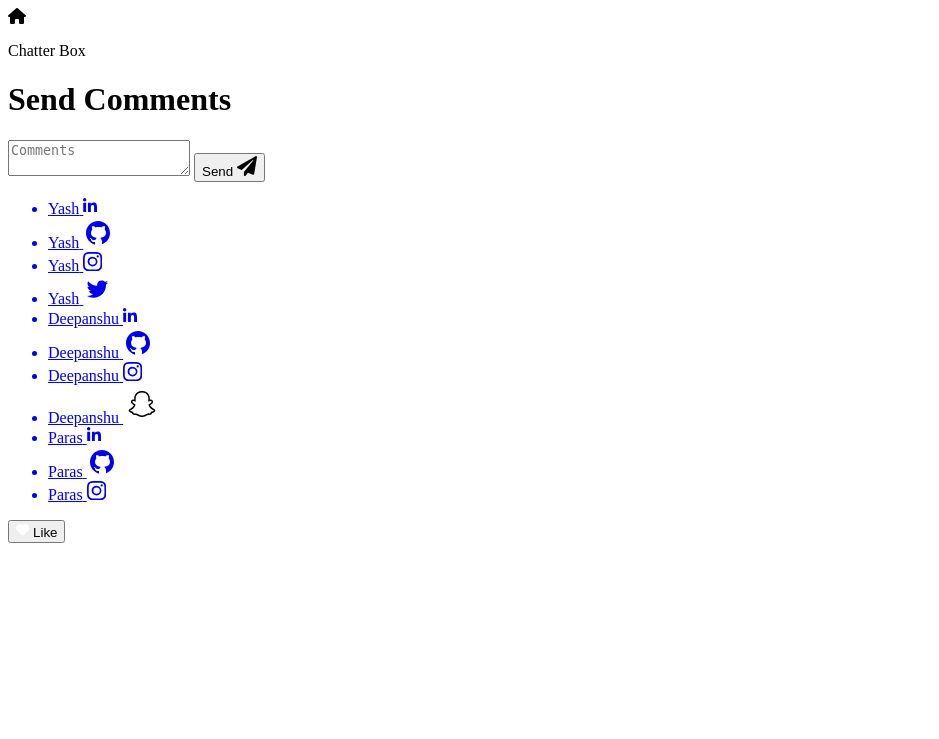
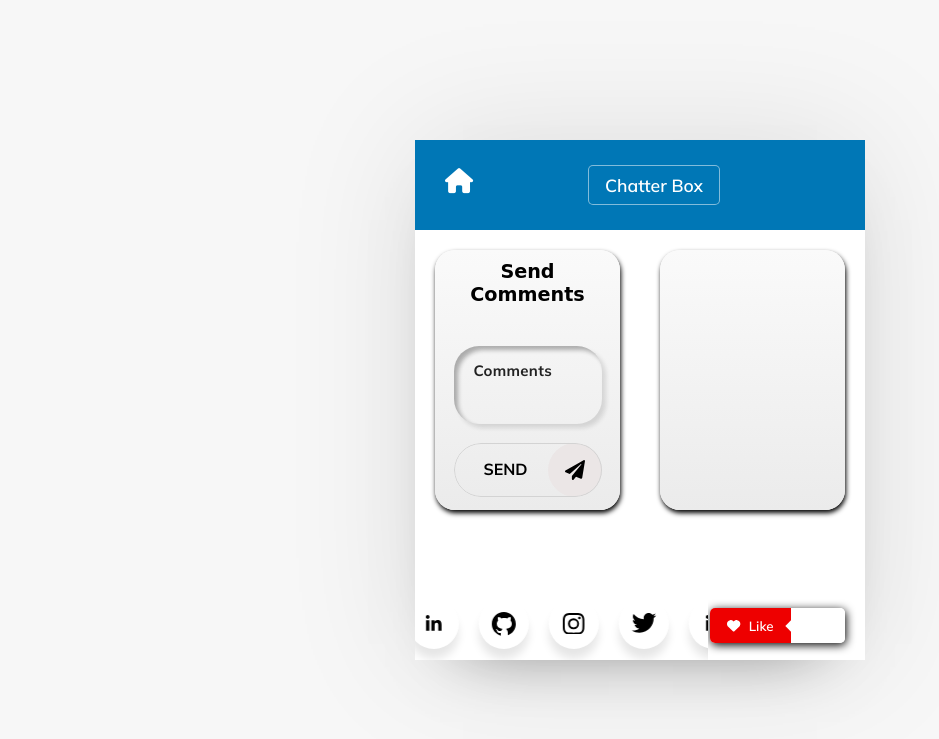
Before and after one commit to yashksaini-coder/ChatterBox, a Flask app: page /chatterbox in a window 1280 px wide. Shown: the top 739 px of the page, without its empty margins (0-939 px from the left). Run offline with Flask 3, Linux system fonts and the light colour scheme; data that the repository does not hold is empty.

Commit message:
chatterbox.html

```diff
--- a/src/ChatterBox/templates/chatterbox.html
+++ b/src/ChatterBox/templates/chatterbox.html
@@ -5,8 +5,8 @@
     <meta name="viewport" content="width=device-width, initial-scale=1.0">
     <title>User Feedback</title>
     <link rel="stylesheet" href="{{url_for('static',filename='css/all.min.css')}}">
-    <link rel="stylesheet" href="{{url_for('static', filename = 'fontstyle.css')}}" />
-    <link rel="stylesheet" href="{{url_for('static', filename = 'chatterbox.css')}}">
+    <link rel="stylesheet" href="{{url_for('static', filename = 'css/fontstyle.css')}}" />
+    <link rel="stylesheet" href="{{url_for('static', filename = 'css/chatterbox.css')}}">
     <link rel="shortcut icon" href="{{url_for('static', filename = 'main_images/flask_gem_avatar.png')}}" type="image/x-icon">
 </head>
 <body>
```
